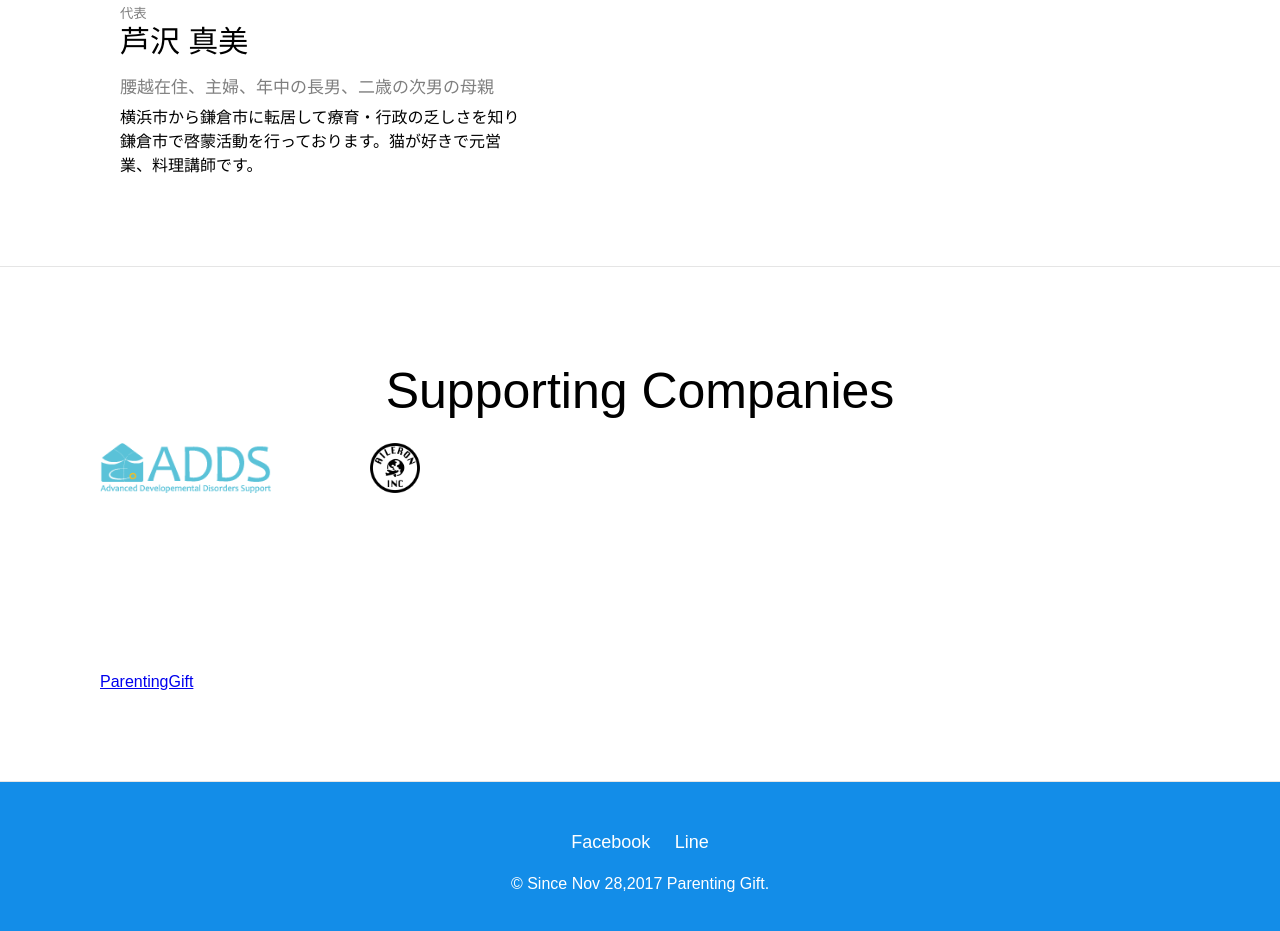
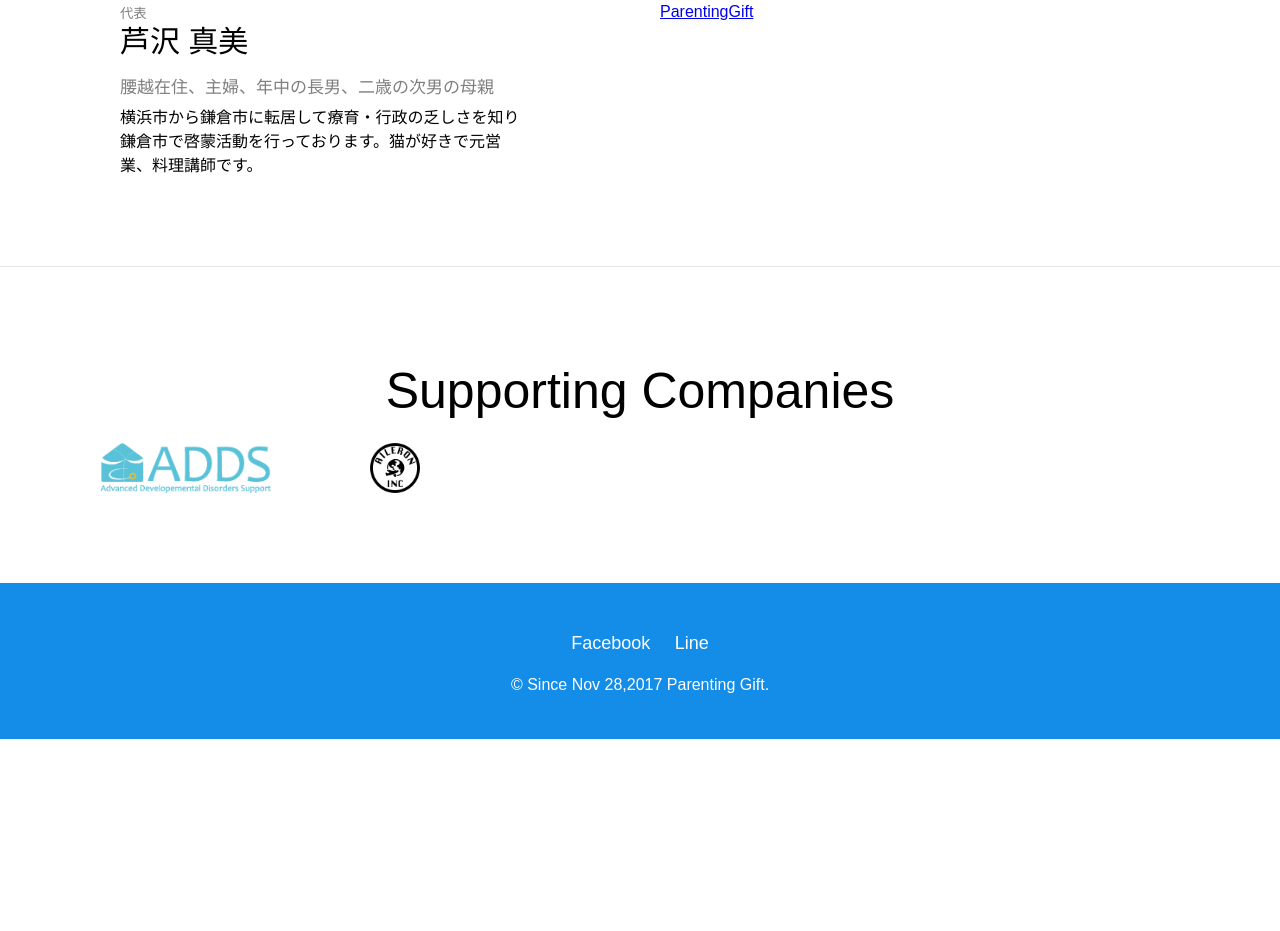
Before and after one commit to aileron-inc/parenting.gift, a plain HTML site: page index.html in a window 1280 px wide. Shown: the part 887-1818 px from the top of the page. After the commit the page ends 1626 px from the top, so only its background shows below. Drawn offline with Linux system fonts and the light colour scheme.

Commit message:
change fb plugin

```diff
--- a/index.html
+++ b/index.html
@@ -70,6 +70,8 @@
         <div class="col-1">
         </div>
         <div class="col-6">
+
+          <div class="fb-page" data-href="https://www.facebook.com/parenting.gift/" data-tabs="events" data-small-header="true" data-adapt-container-width="true" data-hide-cover="true" data-show-facepile="true"><blockquote cite="https://www.facebook.com/parenting.gift/" class="fb-xfbml-parse-ignore"><a href="https://www.facebook.com/parenting.gift/">ParentingGift</a></blockquote></div>
         </div>
       </div>
     </div>
@@ -87,14 +89,6 @@
           <div class="col-3 supporting-company" style="background-image: url(img/adds.png)"></div>
           <div class="col-3 supporting-company" style="background-image: url(img/aileroninc.png)"></div>
         </div>
-      </div>
-    </div>
-
-    <div class="feature4">
-      <div class="container-lrg">
-        <div class="cols-12">
-        <div class="fb-page" data-href="https://www.facebook.com/parenting.gift/" data-tabs="events" data-small-header="true" data-adapt-container-width="true" data-hide-cover="true" data-show-facepile="true"><blockquote cite="https://www.facebook.com/parenting.gift/" class="fb-xfbml-parse-ignore"><a href="https://www.facebook.com/parenting.gift/">ParentingGift</a></blockquote></div>
-      </div>
       </div>
     </div>
 
```
